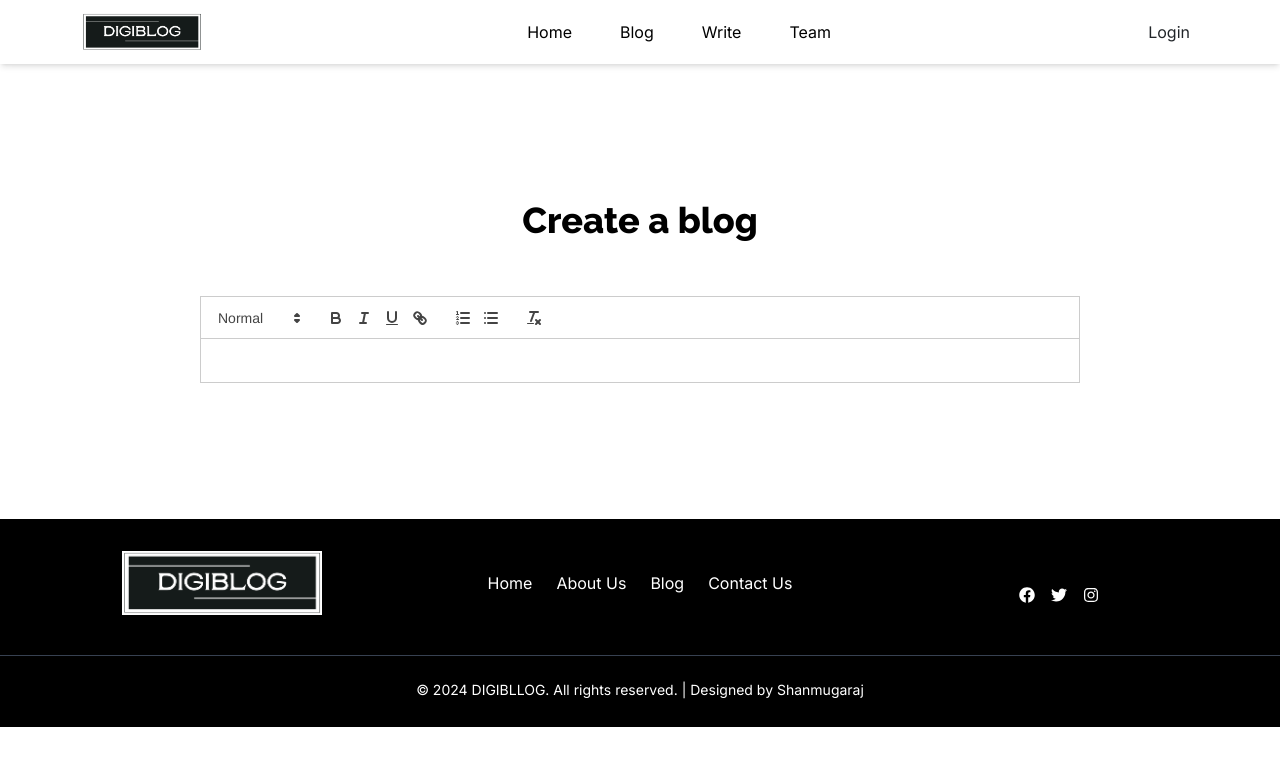
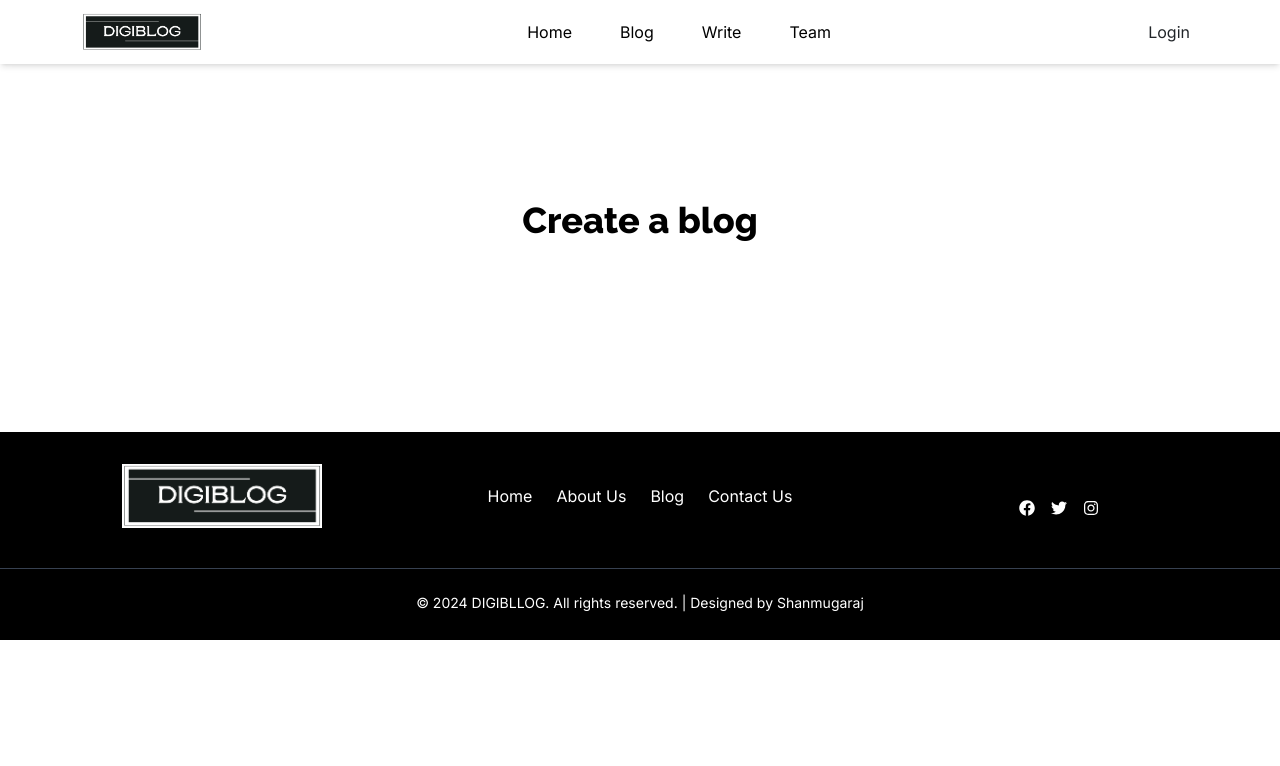
Before and after one commit to ShanZenX/Digi-blog, a Next.js app: page /write in a window 1280 px wide. Shown: the top 766 px of the page. Built offline with nearby package versions, Linux system fonts and the light colour scheme.

Commit message:
updated react quill

```diff
--- a/app/write/page.jsx
+++ b/app/write/page.jsx
@@ -8,8 +8,7 @@ import { Raleway } from "next/font/google";
 import { useState } from "react";
 import { db } from "../firebase";
 import { collection, addDoc } from "firebase/firestore";
-import ReactQuill from "react-quill";
-import "react-quill/dist/quill.snow.css";
+
 
 
 const fontRaleway = Raleway({
@@ -73,7 +72,7 @@ export default function Page() {
       </div>
 
       <div className="w-full p-10 flex flex-col">
-      <ReactQuill theme="snow"  />
+      {/* <ReactQuill theme="snow"  /> */}
 
       </div>
     </div>
```
